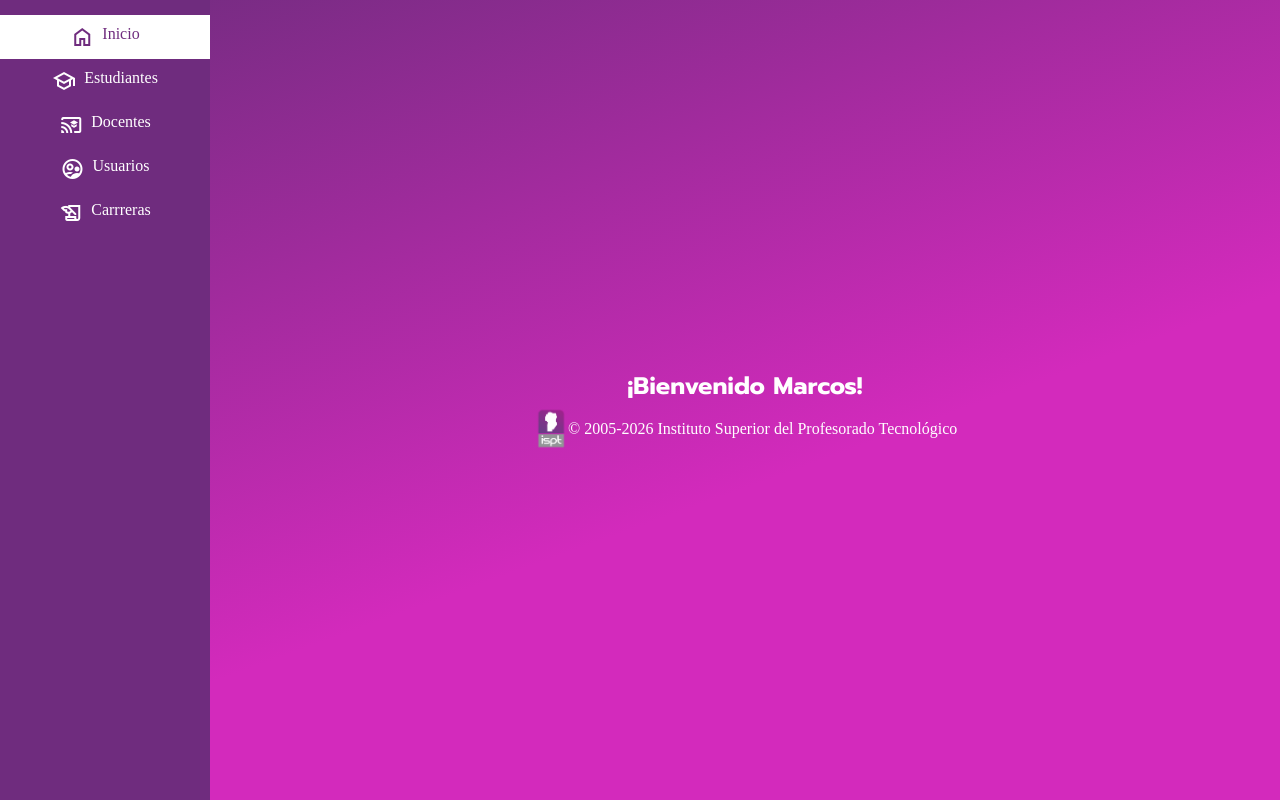
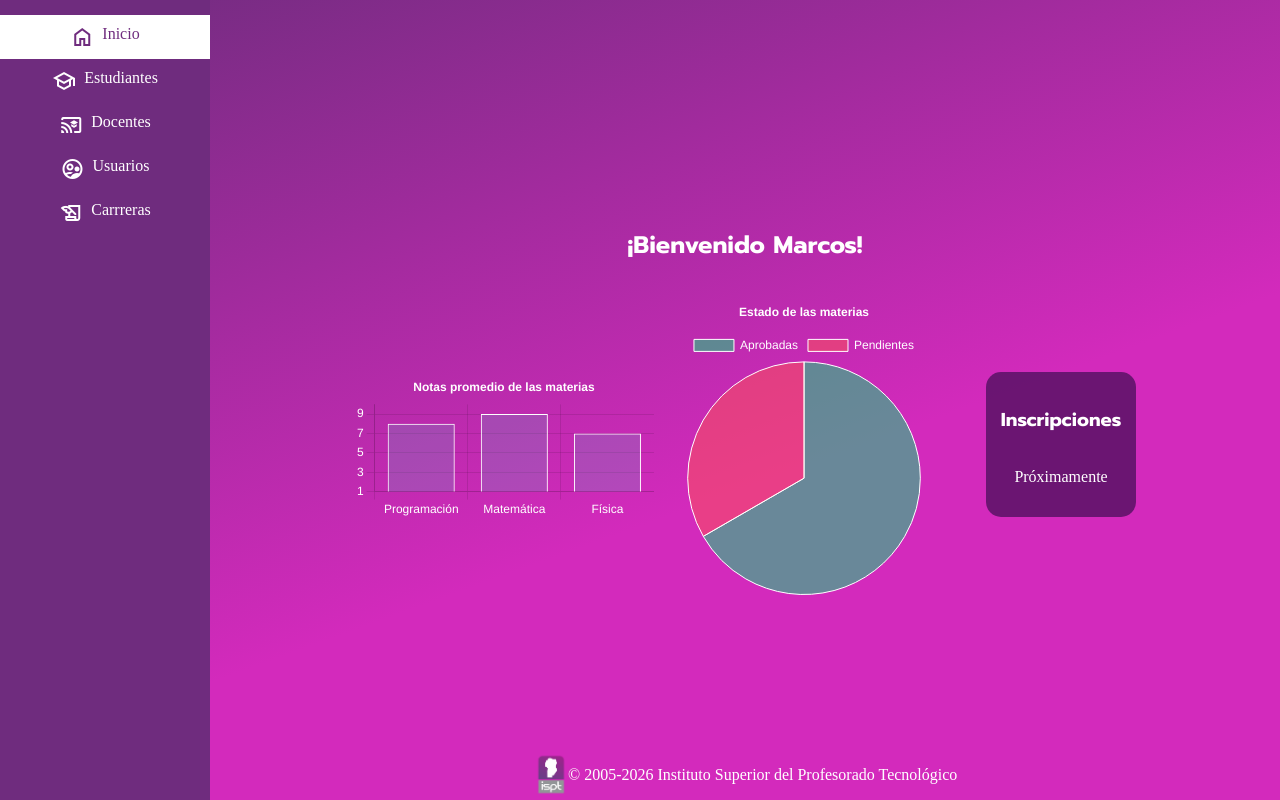
Before and after one commit to MatiasAbregu/ISPT-Project-Frontend, a React (Vite) app: page /inicio in a window 1280 px wide. Built offline with nearby package versions, Linux system fonts and the light colour scheme; a web font is replaced by a local one.

Commit message:
dashboard estudiantes

```diff
--- a/package.json
+++ b/package.json
@@ -11,7 +11,9 @@
   },
   "dependencies": {
     "@hookform/resolvers": "^5.2.2",
+    "chart.js": "^4.5.1",
     "react": "^19.2.4",
+    "react-chartjs-2": "^5.3.1",
     "react-dom": "^19.2.4",
     "react-hook-form": "^7.72.1",
     "react-router": "^7.14.0",
--- /dev/null
+++ b/src/components/AverageGradesChart.jsx
@@ -0,0 +1,72 @@
+import React from 'react'
+import { Bar } from 'react-chartjs-2'
+import {
+  Chart as ChartJS,
+  CategoryScale,
+  LinearScale,
+  BarElement,
+  Title,
+  Tooltip,
+  Legend,
+} from 'chart.js'
+
+ChartJS.register(
+  CategoryScale,
+  LinearScale,
+  BarElement,
+  Title,
+  Tooltip,
+  Legend
+)
+
+export const AverageGradesChart = ({materias, notas}) => {
+
+    const data = {
+        labels: materias,
+        datasets: [
+            {
+                label: 'Notas',
+                data: notas,
+                backgroundColor: 'rgba(75, 192, 192, 0.2)',
+                borderColor: 'white',
+                borderWidth: 1,
+
+            },
+        ],
+    }
+
+    const options = {
+        responsive: true,
+        plugins: {
+            legend: {
+                display: false,
+            },
+            title: {
+                display: true,
+                text: 'Notas promedio de las materias',
+                color: 'white',
+            },
+        },
+        scales: {
+            x: {
+                ticks: {
+                    color: 'white',
+                },
+            },
+            y: {
+                ticks: {
+                    color: 'white',
+                    stepSize: 1,
+                },
+                min: 1,
+                max: 10,
+            },
+        },
+    }
+
+  return (
+    <div>
+      <Bar data={data} options={options} />
+    </div>
+  )
+}
--- /dev/null
+++ b/src/components/SubjectsChart.jsx
@@ -0,0 +1,54 @@
+import React from 'react'
+import { Pie } from 'react-chartjs-2'
+import {
+  Chart as ChartJS,
+  ArcElement,
+  Tooltip,
+  Legend
+} from 'chart.js'
+
+ChartJS.register(
+ArcElement,
+  Tooltip,
+  Legend
+)
+
+export const SubjectsChart = ({aprobadas, pendientes}) => {
+    const data = {
+        labels: ['Aprobadas', 'Pendientes'],
+        datasets: [
+            {
+                label: 'Materias',
+                data: [aprobadas, pendientes],
+                backgroundColor: [
+                    'rgba(0, 230, 118, 0.5)',
+                    'rgba(255, 82, 82, 0.5)'
+                ],
+                borderColor: 'white',
+                borderWidth: 1,
+            },
+        ],
+    }
+
+    const options = {
+        responsive: true,
+        plugins: {
+            legend: {
+                labels: {
+                    color: 'white',
+                },
+            },
+            title: {
+                display: true,
+                text: 'Estado de las materias',
+                color: 'white',
+            },
+        },
+    }
+
+    return (
+        <div className="pieWrapper">
+            <Pie data={data} options={options} />
+        </div>
+    )
+}
--- a/src/pages/Home.jsx
+++ b/src/pages/Home.jsx
@@ -2,9 +2,11 @@ import React, { useEffect, useState } from 'react'
 import '../styles/pages/Home.css'
 import { Footer } from '../components/Footer';
 import { Sidebar } from '../components/Sidebar';
+import { AverageGradesChart } from '../components/AverageGradesChart';
+import { SubjectsChart } from '../components/SubjectsChart';
 
 export const Home = () => {
-    const [user, setUser] = useState({ username: "Marcos", role: "Administrador" });
+    const [user, setUser] = useState({ username: "Marcos", role: "Estudiante" });
 
     useEffect(() => {
         document.title = "ISPT - Menú"
@@ -15,8 +17,19 @@ export const Home = () => {
             <Sidebar />
             <div className='homePageContainer'>
                 <h2>¡Bienvenido {user.username}!</h2>
-                <div className="buttonContainer">
-
+                <div className='mainContent'>
+                <div className="chartsContainer">
+                    {user.role === "Estudiante" && (
+                        <>
+                            <AverageGradesChart materias={["Programación", "Matemática", "Física"]} notas={[8, 9, 7]} />
+                            <SubjectsChart aprobadas={2} pendientes={1} />
+                        </>
+                    )}
+                </div>
+                <div className="enrollmentContainer">
+                    <h3>Inscripciones</h3>
+                    <p>Próximamente</p>
+                </div>
                 </div>
                 <Footer />
             </div>
--- a/src/styles/pages/Home.css
+++ b/src/styles/pages/Home.css
@@ -4,6 +4,7 @@
     align-items: center;
     width: 100%;
 }
+
 
 .homePageContainer {
     display: flex;
@@ -25,3 +26,42 @@
     flex-wrap: wrap;
     width: 100%;
 }
+
+.chartsContainer {
+    display: flex;
+    flex-direction: row;
+    align-items: center;
+    justify-content: center;
+}
+
+.enrollmentContainer {
+    display: flex;
+    flex-direction: column;
+    align-items: center;
+    justify-content: center;
+    color: white;
+    background: rgba(63, 13, 83, 0.7);
+    padding: 15px;
+    border-radius: 15px;
+    margin-left: 3%;
+}
+
+.mainContent {
+    display: flex;
+    flex-direction: row;
+    align-items: center;
+    justify-content: center;
+    width: 100%;
+    margin-top: 3%;
+}
+
+.pieWrapper {
+    max-width: 300px;
+    max-height: 300px;
+}
+
+footer {
+    bottom: 0;
+    position: fixed;
+    width: 100%;
+}
```
Also changed, not shown: 1 other file (tests, documents, lock files or other folders).
